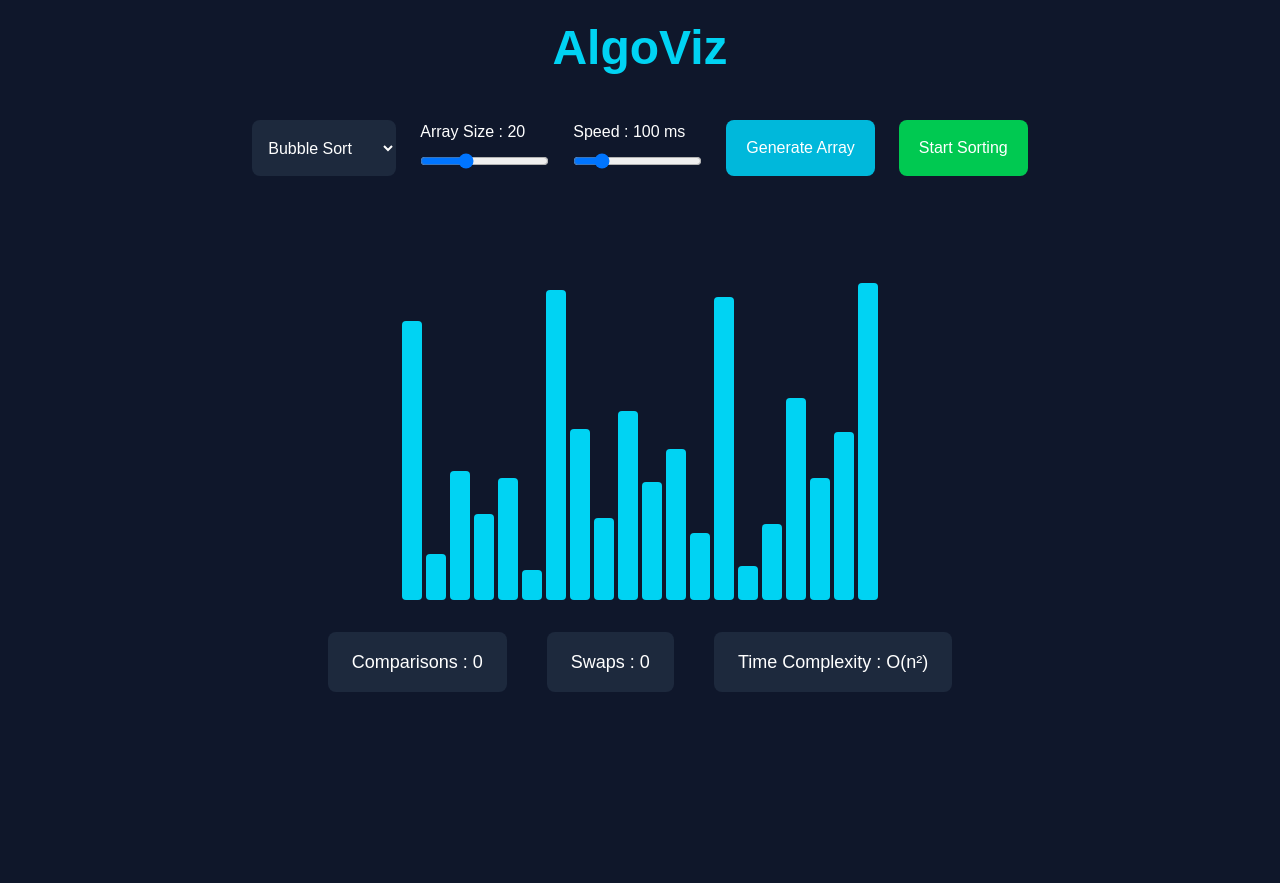
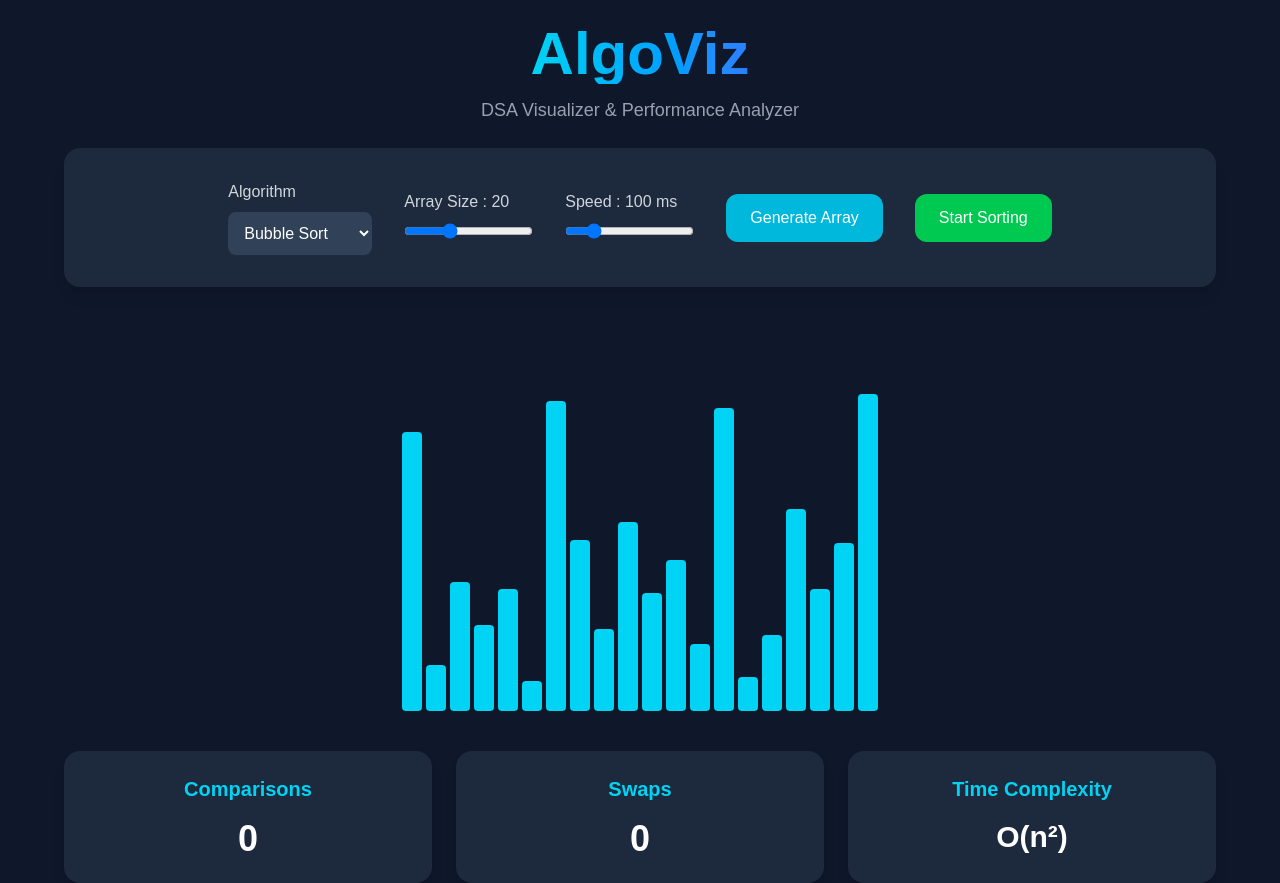
Before and after one commit to ananyasatyapal08/AlgoViz, a React (Vite) app: page / in a window 1280 px wide. Before the commit the page ends 800 px from the top, so only its background shows below. Built offline with nearby package versions, Linux system fonts and the light colour scheme.

Commit message:
Added dashboard performance cards

```diff
--- a/src/App.tsx
+++ b/src/App.tsx
@@ -9,17 +9,17 @@ import { selectionSort } from "./algorithms/selectionSort";
 import { insertionSort } from "./algorithms/insertionSort";
 
 function App() {
-  // Array state
+  // Array State
   const [array, setArray] = useState<number[]>([]);
 
-  // Array size
+  // Array Size
   const [size, setSize] = useState(20);
 
-  // Metrics
+  // Performance Metrics
   const [comparisons, setComparisons] = useState(0);
   const [swaps, setSwaps] = useState(0);
 
-  // Speed
+  // Animation Speed
   const [speed, setSpeed] = useState(100);
 
   // Disable controls while sorting
@@ -47,7 +47,7 @@ function App() {
     generateArray();
   }, [size]);
 
-  // Start sorting
+  // Start Sorting
   async function startSorting() {
     setIsSorting(true);
 
@@ -77,7 +77,14 @@ function App() {
     }
 
     else if (algorithm === "Insertion Sort") {
-      await insertionSort();
+      await insertionSort(
+        array,
+        setArray,
+        setComparisons,
+        setSwaps,
+        setActiveIndices,
+        speed
+      );
     }
 
     setActiveIndices([]);
--- a/src/algorithms/insertionSort.ts
+++ b/src/algorithms/insertionSort.ts
@@ -1,3 +1,51 @@
-export async function insertionSort() {
-  console.log("Insertion Sort");
+export async function insertionSort(
+  arr: number[],
+  setArray: React.Dispatch<React.SetStateAction<number[]>>,
+  setComparisons: React.Dispatch<React.SetStateAction<number>>,
+  setSwaps: React.Dispatch<React.SetStateAction<number>>,
+  setActiveIndices: React.Dispatch<React.SetStateAction<number[]>>,
+  speed: number
+) {
+
+  const temp = [...arr];
+
+  let comparisons = 0;
+  let swaps = 0;
+
+  for (let i = 1; i < temp.length; i++) {
+
+    let key = temp[i];
+    let j = i - 1;
+
+    while (j >= 0 && temp[j] > key) {
+
+      setActiveIndices([j, j + 1]);
+
+      comparisons++;
+      setComparisons(comparisons);
+
+      temp[j + 1] = temp[j];
+
+      swaps++;
+      setSwaps(swaps);
+
+      setArray([...temp]);
+
+      await new Promise(resolve =>
+        setTimeout(resolve, speed)
+      );
+
+      j--;
+    }
+
+    temp[j + 1] = key;
+
+    setArray([...temp]);
+
+    await new Promise(resolve =>
+      setTimeout(resolve, speed)
+    );
+  }
+
+  setActiveIndices([]);
 }
--- a/src/components/Controls.tsx
+++ b/src/components/Controls.tsx
@@ -8,7 +8,6 @@ interface Props {
   setSpeed: React.Dispatch<React.SetStateAction<number>>;
   startSorting: () => void;
   isSorting: boolean;
-
   algorithm: string;
   setAlgorithm: React.Dispatch<React.SetStateAction<string>>;
 }
@@ -25,10 +24,16 @@ function Controls({
   setAlgorithm,
 }: Props) {
   return (
-    <div className="flex flex-wrap justify-center gap-6 mt-6">
+    <div className="bg-slate-800 w-[90%] mx-auto rounded-2xl shadow-lg p-8">
+
+      <div className="flex flex-wrap justify-center gap-8 items-center">
+
+        {/* Algorithm Dropdown */}
+        <div>
+          <p className="mb-2 text-gray-300">Algorithm</p>
 
           <select
-        className="bg-slate-800 p-3 rounded-lg"
+            className="bg-slate-700 p-3 rounded-lg"
             value={algorithm}
             disabled={isSorting}
             onChange={(e) => setAlgorithm(e.target.value)}
@@ -37,9 +42,13 @@ function Controls({
             <option>Selection Sort</option>
             <option>Insertion Sort</option>
           </select>
+        </div>
 
+        {/* Array Size Slider */}
         <div>
-        <p className="mb-2">Array Size : {size}</p>
+          <p className="mb-2 text-gray-300">
+            Array Size : {size}
+          </p>
 
           <input
             type="range"
@@ -51,8 +60,11 @@ function Controls({
           />
         </div>
 
+        {/* Speed Slider */}
         <div>
-        <p className="mb-2">Speed : {speed} ms</p>
+          <p className="mb-2 text-gray-300">
+            Speed : {speed} ms
+          </p>
 
           <input
             type="range"
@@ -64,21 +76,26 @@ function Controls({
           />
         </div>
 
+        {/* Generate Array Button */}
         <button
-        className="bg-cyan-500 px-5 py-3 rounded-lg hover:bg-cyan-600 disabled:bg-gray-600"
+          className="bg-cyan-500 px-6 py-3 rounded-xl hover:bg-cyan-600 disabled:bg-gray-600"
           onClick={generateArray}
           disabled={isSorting}
         >
           Generate Array
         </button>
 
+        {/* Start Sorting Button */}
         <button
-        className="bg-green-500 px-5 py-3 rounded-lg hover:bg-green-600 disabled:bg-gray-600"
+          className="bg-green-500 px-6 py-3 rounded-xl hover:bg-green-600 disabled:bg-gray-600"
           onClick={startSorting}
           disabled={isSorting}
         >
           Start Sorting
         </button>
+
+      </div>
+
     </div>
   );
 }
--- a/src/components/PerformancePanel.tsx
+++ b/src/components/PerformancePanel.tsx
@@ -8,18 +8,49 @@ function PerformancePanel({
   swaps,
 }: Props) {
   return (
-    <div className="flex justify-center gap-10 mt-8 text-lg">
+    <div className="w-[90%] mx-auto mt-10">
 
-      <div className="bg-slate-800 px-6 py-4 rounded-lg">
-        Comparisons : {comparisons}
-      </div>
+      <div className="grid md:grid-cols-3 gap-6">
 
-      <div className="bg-slate-800 px-6 py-4 rounded-lg">
-        Swaps : {swaps}
-      </div>
+        {/* Comparisons Card */}
+        <div className="bg-slate-800 rounded-2xl p-6 shadow-lg text-center">
 
-      <div className="bg-slate-800 px-6 py-4 rounded-lg">
-        Time Complexity : O(n²)
+          <h2 className="text-cyan-400 text-xl font-semibold">
+            Comparisons
+          </h2>
+
+          <p className="text-4xl font-bold mt-4">
+            {comparisons}
+          </p>
+
+        </div>
+
+        {/* Swaps Card */}
+        <div className="bg-slate-800 rounded-2xl p-6 shadow-lg text-center">
+
+          <h2 className="text-cyan-400 text-xl font-semibold">
+            Swaps
+          </h2>
+
+          <p className="text-4xl font-bold mt-4">
+            {swaps}
+          </p>
+
+        </div>
+
+        {/* Complexity Card */}
+        <div className="bg-slate-800 rounded-2xl p-6 shadow-lg text-center">
+
+          <h2 className="text-cyan-400 text-xl font-semibold">
+            Time Complexity
+          </h2>
+
+          <p className="text-3xl font-bold mt-4">
+            O(n²)
+          </p>
+
+        </div>
+
       </div>
 
     </div>
--- a/src/components/navbar.tsx
+++ b/src/components/navbar.tsx
@@ -1,9 +1,15 @@
 function Navbar() {
   return (
-    <div className="flex justify-center py-6">
-      <h1 className="text-5xl font-bold text-cyan-400">
+    <div className="flex flex-col items-center py-6">
+
+      <h1 className="text-6xl font-bold bg-gradient-to-r from-cyan-400 to-blue-500 bg-clip-text text-transparent">
         AlgoViz
       </h1>
+
+      <p className="mt-3 text-gray-400 text-lg">
+        DSA Visualizer & Performance Analyzer
+      </p>
+
     </div>
   );
 }
```
Lines whose indentation alone changed are shown as unchanged.
